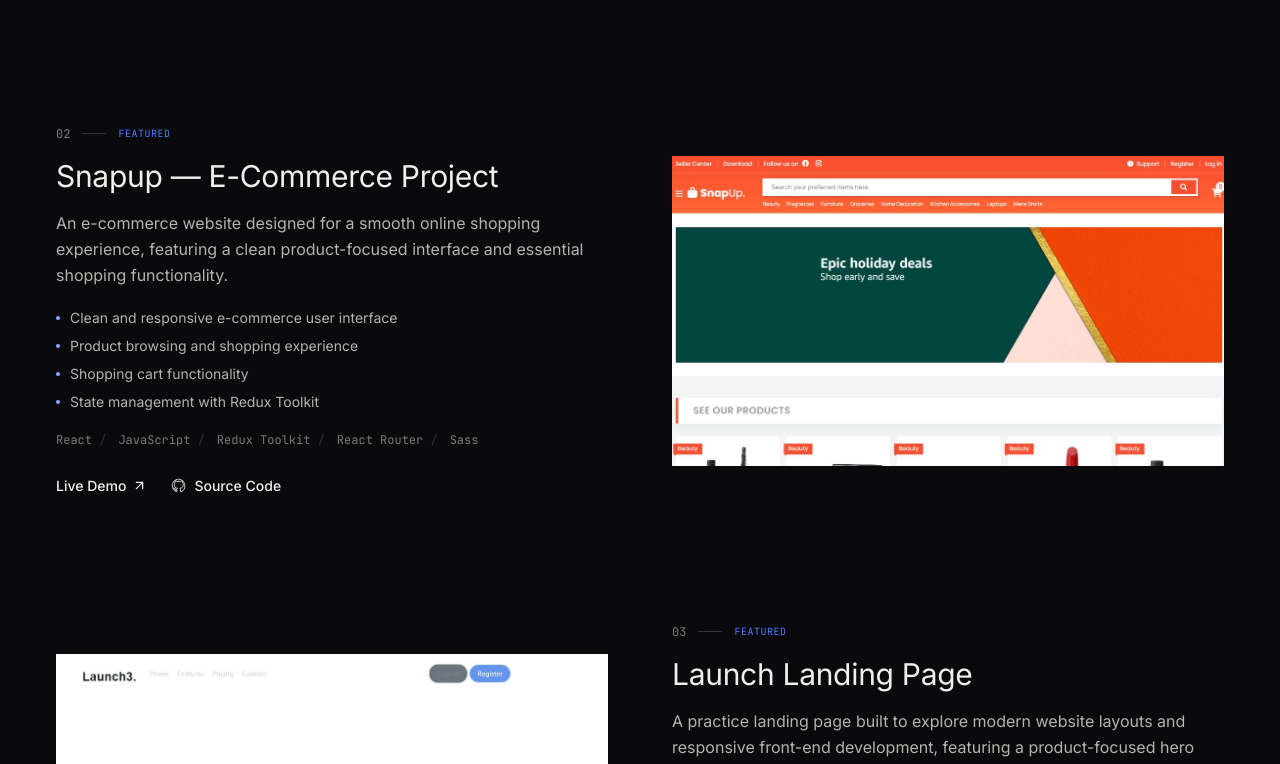
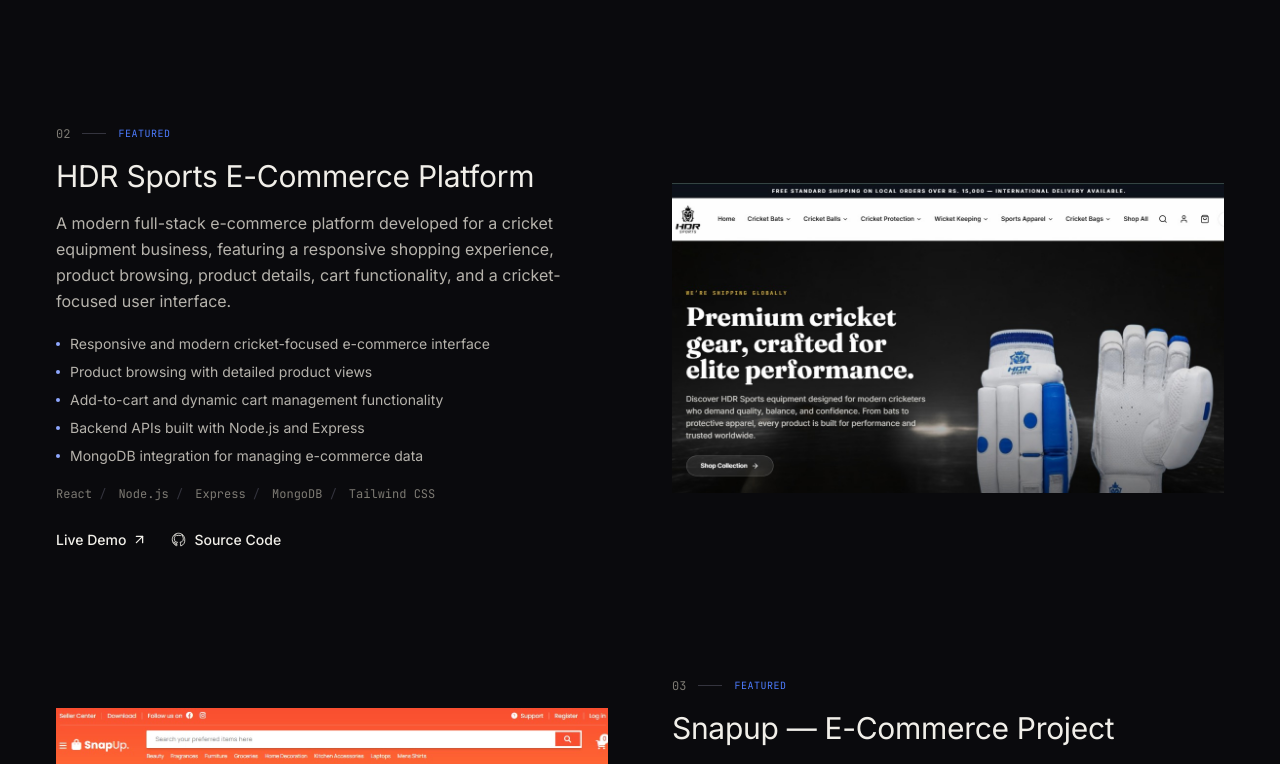
Before and after one commit to rehmanbanday5/Abdul-Rehman-Portfolio, a React (Vite) app: page / in a window 1280 px wide. Shown: the part 3680-4444 px from the top of the page. Built offline with nearby package versions, Linux system fonts and the light colour scheme.

Commit message:
Abdul Rehman Portfolio

```diff
--- a/src/components/Hero.jsx
+++ b/src/components/Hero.jsx
@@ -2,8 +2,7 @@
 import { gsap } from "gsap";
 import { ArrowUpRight, Download } from "lucide-react";
 import { profile } from "../data/profile";
-import { scrollToId } from "../utils/scrollToId";
-import { GithubIcon, LinkedinIcon } from "./icons";
+import { scrollToId } from "../utils/scrollToId"
 import StackGraph from "./StackGraph";
 
 
--- a/src/data/profile.js
+++ b/src/data/profile.js
@@ -19,7 +19,7 @@
   ],
 
   email: "rehmanbanday5@gmail.com",
-  resumeUrl: "/resume.pdf",
+  resumeUrl: "/Master Resume.pdf",
   social: {
     github: "https://github.com/rehmanbanday5",
     linkedin: "https://www.linkedin.com/in/abdulrehmanbanday",
--- a/src/data/projects.js
+++ b/src/data/projects.js
@@ -3,6 +3,7 @@
 import Launch from "../assets/Launch.jpeg"
 import TaskApp from "../assets/TaskApp.jpeg"
 import WeatherApp from "../assets/WeatherApp.jpeg"
+import HDR from "../assets/HDR.jpeg"
 
 export const projects = [
   {
@@ -24,6 +25,24 @@
   },
   {
     id: "proj-02",
+    name: "HDR Sports E-Commerce Platform",
+    description:
+      "A modern full-stack e-commerce platform developed for a cricket equipment business, featuring a responsive shopping experience, product browsing, product details, cart functionality, and a cricket-focused user interface.",
+    image: HDR,
+    tech: ["React", "Node.js", "Express", "MongoDB", "Tailwind CSS"],
+    features: [
+      "Responsive and modern cricket-focused e-commerce interface",
+      "Product browsing with detailed product views",
+      "Add-to-cart and dynamic cart management functionality",
+      "Backend APIs built with Node.js and Express",
+      "MongoDB integration for managing e-commerce data",
+    ],
+    liveUrl: "https://hdr-sports.vercel.app/",
+    githubUrl: "https://github.com/rehmanbanday5/HDR-Sports",
+    featured: true,
+  },
+  {
+    id: "proj-03",
     name: "Snapup — E-Commerce Project",
     description:
       "An e-commerce website designed for a smooth online shopping experience, featuring a clean product-focused interface and essential shopping functionality.",
@@ -41,7 +60,7 @@
     featured: true,
   },
   {
-    id: "proj-03",
+    id: "proj-04",
     name: "Launch Landing Page",
     description:
       "A practice landing page built to explore modern website layouts and responsive front-end development, featuring a product-focused hero section, services, feature highlights, pricing plans, and a contact section.",
@@ -59,7 +78,7 @@
     featured: true,
   },
   {
-    id: "proj-01",
+    id: "proj-05",
     name: "Simple Task App",
     description:
       "A simple task management application built to practice interactive front-end development, allowing users to create tasks with descriptions, priority levels, and optional images.",
@@ -76,7 +95,7 @@
     featured: true,
   },
   {
-    id: "proj-05",
+    id: "proj-06",
     name: "Weather App",
     description:
       "A weather application built to practice working with real-time weather data and API integration, allowing users to search for a location and view its current weather conditions.",
```
Also changed, not shown: src/assets/HDR.jpeg (added), 1 other file (tests, documents, lock files or other folders).
